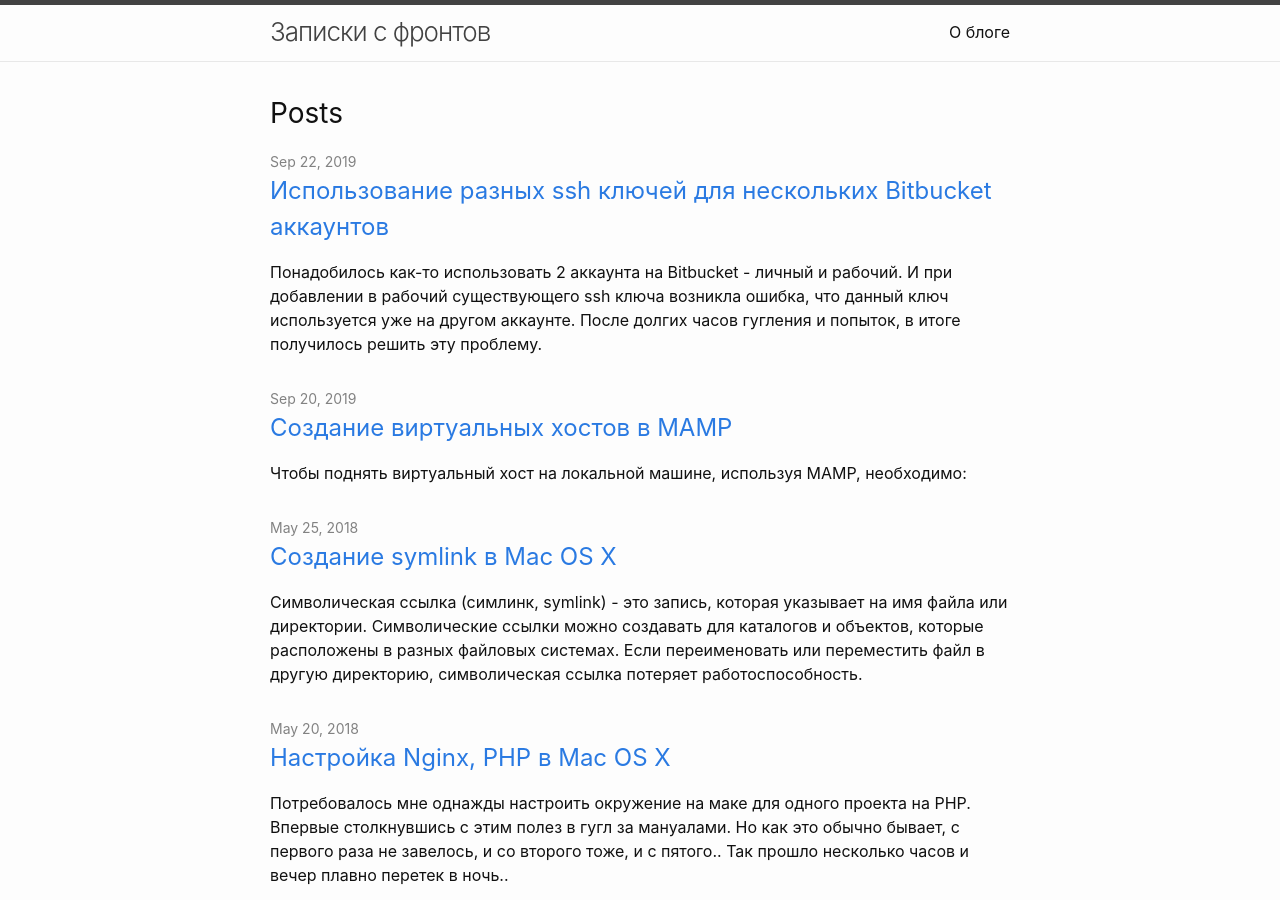
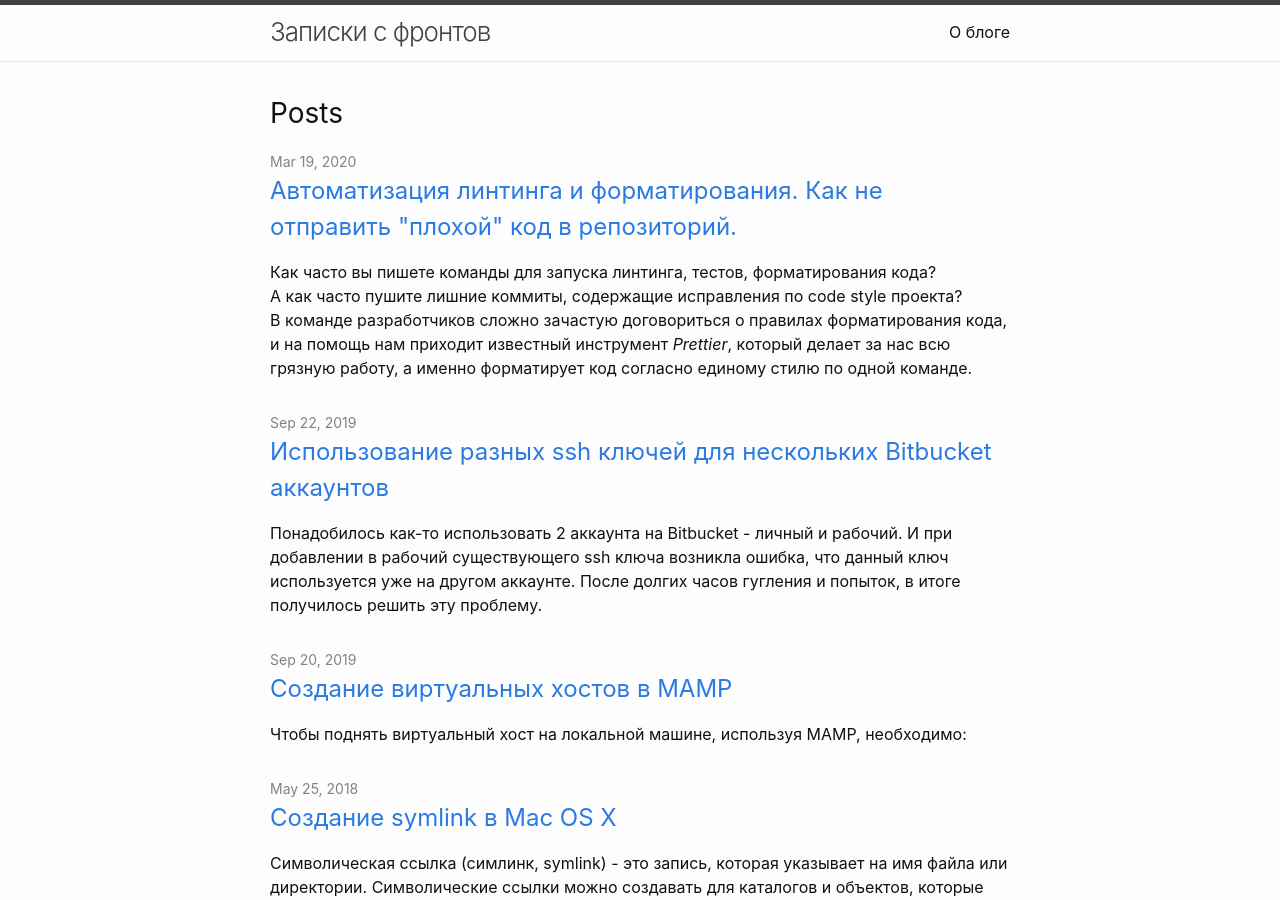
Before and after one commit to machinek56/machinek56.github.io, a Jekyll site: the page built from index.md, in a window 1280 px wide and 900 px high. Built offline with Jekyll 4.4.1, drawn with Linux system fonts in a browser that asks for light colours.

Commit message:
feat: add post

````diff
--- a/_includes/head.html
+++ b/_includes/head.html
@@ -1,6 +1,5 @@
 <head>
   <meta charset="utf-8">
-  <meta http-equiv="X-UA-Compatible" content="IE=edge">
   <meta name="viewport" content="width=device-width, initial-scale=1">
   {%- seo -%}
   <link rel="stylesheet" href="{{ "/assets/main.css" | relative_url }}">
--- /dev/null
+++ b/_posts/2020-04-10-automatisation-frontend.md
@@ -0,0 +1,87 @@
+---
+layout: post
+title:  "Автоматизация линтинга и форматирования. Как не отправить \"плохой\" код в репозиторий."
+date:   2020-03-20 00:00:00 +0300
+categories: webpack husky lint-staged
+---
+
+Как часто вы пишете команды для запуска линтинга, тестов, форматирования кода? <br>
+А как часто пушите лишние коммиты, содержащие исправления по code style проекта? <br>
+В команде разработчиков сложно зачастую договориться о правилах форматирования кода,
+и на помощь нам приходит известный инструмент *Prettier*, который делает за нас всю грязную работу,
+а именно форматирует код согласно единому стилю по одной команде.
+
+В мире фронтенда появились инструменты, позволяющие автоматизировать такие вещи без ручного запуска команд при срабатывании [гит-хуков](https://git-scm.com/docs/githooks).
+
+### Husky
+
+[Инструмент](https://github.com/typicode/husky) для запуска команд при гит-хуках (commit, push).
+Для начала установим его:
+```bash
+npm install -D husky
+```
+Затем в **package.json** добавим секцию:
+```json
+"husky": {
+   "hooks": {
+     "pre-commit": "YOUR_COMMAND_HERE",
+     "pre-push": "YOUR_COMMAND_HERE"
+   }
+}
+```
+
+### Lint-staged
+
+Второй [инструмент](https://github.com/okonet/lint-staged), позволяющий выполнять команды только над индексированными файлами.
+Установим его:
+```bash
+npm install -D lint-staged
+```
+Допишем в **package.json** секцию:
+```json
+"lint-staged": {
+    "*.{ts,tsx,js,css,less,json,md}": [
+      "prettier --write"
+    ]
+}
+```
+
+Данная запись означает, что для файлов, чье расширение подходит по маске будет применяться команда `prettier --write`.
+С *lint-staged v10.x* больше не нужно писать вторую команду `gid add`, файлы автоматически будут добавлены в индекс.
+
+Мы можем добавлять другие маски файлов и запускать над ними команды.
+
+> Как я понимаю, *lint-staged* проходит только по тем файлам, которые были изменены. В этом его и фишка, что нам не нужно проверять все файлы проекта подходящие под маску.
+
+Итоговая конфигурация этих двух иструментов может выглядеть так:
+```json
+"husky": {
+    "hooks": {
+      "pre-commit": "lint-staged",
+      "pre-push": "yarn run tslint --fix && yarn run test"
+    }
+}
+```
+
+В этом примере перед пушем производится линтинг кода и запуск тестов.
+Если какая-то команда завершится неудачно (EXIT_CODE != 0), то операция *commit* или *push* не будет произведена.
+
+Еще пример с другого проекта:
+```json
+"husky": {
+    "hooks": {
+      "pre-commit": "npm run ts-compile-check && lint-staged" // компиляция ts и запуск lint-staged
+    }
+}
+"lint-staged": {
+   "*.(js|jsx|ts|tsx)": [
+     "npm run lint" // запуск eslint --fix
+   ]
+}
+```
+
+Часто *eslint* и *prettier* используются вместе для автоматического исправления кода.
+Их настройку и работу вместе разберем в другом посте.
+
+Таким образом поддерживается консистентность кодовой базы проекта, мы не даем пушить и коммитить "плохой" код.
+И что больше всего радует - это происходит автоматически.
````
Also changed, not shown: 1 other file.
